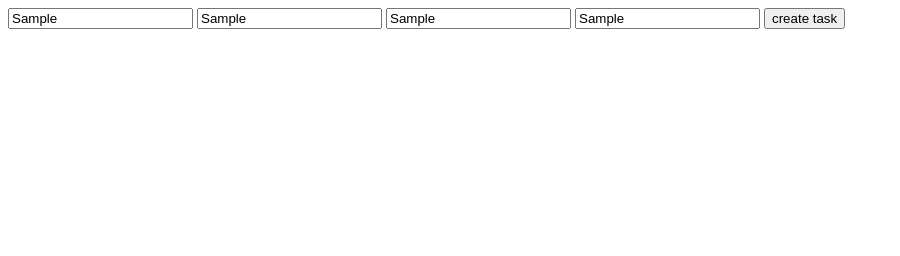
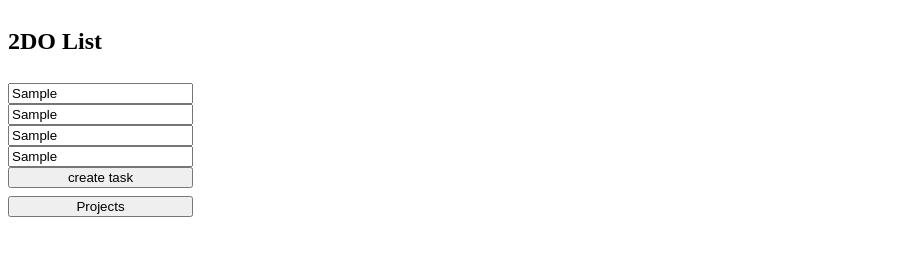
Before and after one commit to shiraori11/ToDo-List, a website built with webpack: page src/template.html in a window 1280 px wide. Both pictures are taken after typing "Sample", "Sample", "Sample", "Sample" into the empty fields and a click on the input "create task". Shown: the whole page, without its empty margins (0-900 px from the left). Built offline with nearby package versions, Linux system fonts and the light colour scheme.

Commit message:
Added a way to store task I am currently finding a way to store the created 'task' to a list. This ensures that the tasks could be displayed to the user.
But, I am struggling to find ways to separate functions. I am not sure if the implementation fo how I handle the dom management is correct or closely resemble how they do it in real world website but I find it fun to implement so I will stick to this implementation.

```diff
--- /dev/null
+++ b/src/contents/displayTask.js
@@ -0,0 +1 @@
+const taskDiv = document.createElement("div");
--- a/src/index.js
+++ b/src/index.js
@@ -1,10 +1,5 @@
 import "./style.css";
-import domManipulator from "./scripts/domManipulation.js";
-import task from "./model/taskModel.js";
-import createTask from "./scripts/createTask.js";
+import domManagement from "./scripts/domManagement.js";
+import tasksManagement from "./scripts/tasks.js";
 
-domManipulator.test();
-
-const testTask = new task("title", "desc", "due date", "priority");
-testTask.test();
-domManipulator.addCreateTaskButtonFunc(createTask);
+domManagement.addCreateTaskButtonFunc(tasksManagement.createTask);
--- a/src/scripts/createTask.js
+++ /dev/null
@@ -1,6 +0,0 @@
-import task from "../model/taskModel.js";
-
-export default function createTask() {
-  const testTask = new task("title", "desc", "due date", "priority");
-  console.log(testTask);
-};
--- /dev/null
+++ b/src/scripts/domManagement.js
@@ -0,0 +1,25 @@
+import tasks from "./tasks.js";
+
+const createTaskButton = document.querySelector("#createTaskButton");
+const taskListContent = document.querySelector("#task-list");
+
+function readTasks() {
+  const currentTasks = tasks.readTasks();
+  console.log(currentTasks);
+}
+
+function resetTaskList() {
+  taskListContent.innerHTML = "";
+}
+
+function appendTaskList(task) {
+  taskListContent.appendChild(task);
+}
+
+function addCreateTaskButtonFunc(func) {
+  createTaskButton.addEventListener("click", () => { func(); resetTaskList(); readTasks() });
+}
+export default {
+  addCreateTaskButtonFunc,
+  appendTaskList
+}
--- a/src/scripts/domManipulation.js
+++ /dev/null
@@ -1,15 +0,0 @@
-import createTask from "./createTask.js";
-
-const createTaskButton = document.querySelector("#createTaskButton");
-
-export default {
-  test() {
-    console.log("test");
-  },
-  test2() {
-    console.log("test2");
-  },
-  addCreateTaskButtonFunc(func) {
-    createTaskButton.addEventListener("click", () => func())
-  }
-}
--- /dev/null
+++ b/src/scripts/tasks.js
@@ -0,0 +1,18 @@
+import task from "../model/taskModel.js";
+
+const taskList = [];
+
+function createTask() {
+  const testTask = new task("title", "desc", "due date", "priority");
+  console.log(testTask);
+  taskList.push(testTask);
+};
+
+function readTasks() {
+  return taskList;
+}
+
+export default {
+  createTask,
+  readTasks
+}
--- a/src/style.css
+++ b/src/style.css
@@ -0,0 +1,13 @@
+.website-layout {
+  display: flex;
+}
+
+.side-bar {
+  display: grid;
+  gap: 8px;
+}
+
+.create-task-form {
+  display: flex;
+  flex-direction: column;
+}
--- a/src/template.html
+++ b/src/template.html
@@ -6,12 +6,21 @@
   <title>ToDo App</title>
 </head>
 <body>
-  <form onsubmit="return false">
+  <div class="website-layout">
+    <nav class="side-bar">
+      <h1>2DO List</h1>
+      <form onsubmit="return false" class="create-task-form">
         <input type="text" placeholder="title" name="todo title" id="title">
         <input type="text" placeholder="description" name="description" id="description">
         <input type="text" placeholder="due date" name="duedate" id="duedate">
         <input type="text" placeholder="priority" name="priority" id="priority">
         <input type="submit" value="create task" id="createTaskButton">
       </form>
+      <button>Projects</button>
+    </nav>
+    <div class="contents" id="task-list"></div>
+  </div>
+  <!-- current logic for adding tasks ongoing-->
+
 </body>
 </html>
--- a/webpack.dev.js
+++ b/webpack.dev.js
@@ -1,6 +1,5 @@
 import { merge } from "webpack-merge";
 import common from "./webpack.common.js";
-import HtmlWebpackPlugin from "html-webpack-plugin";
 
 export default merge(common, {
   mode: "development",
```
Lines whose indentation alone changed are shown as unchanged.
